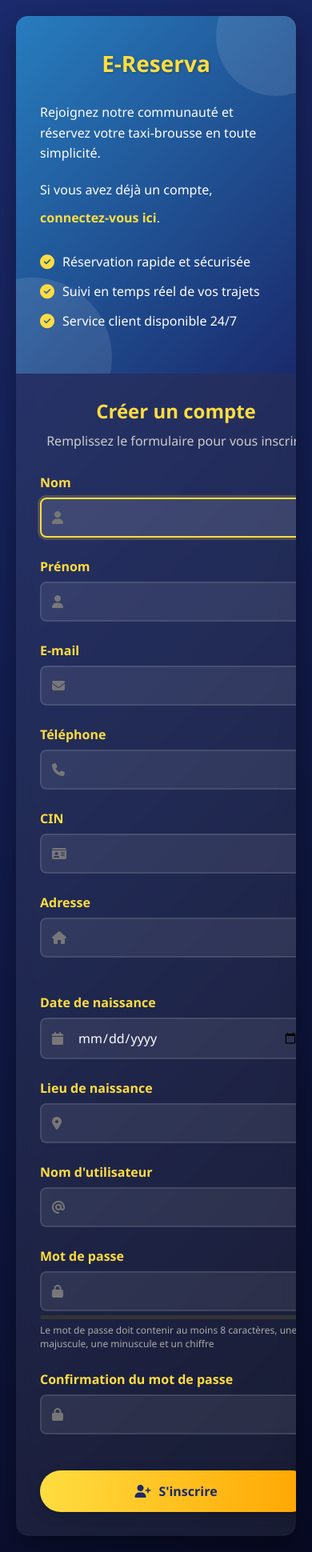
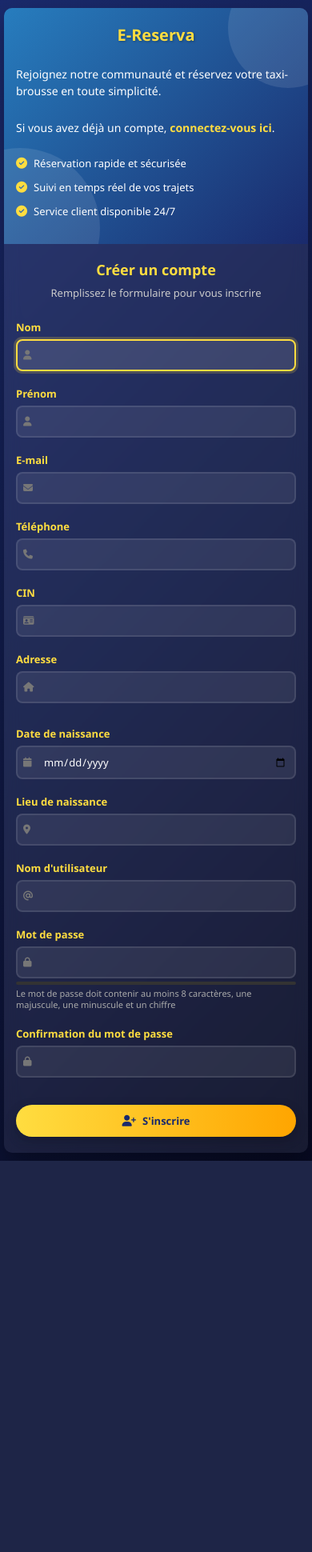
Before and after one commit to AshEric34/E-reserva, a Django app: page /enregistrerUsers/ in a window 390 px wide. Shown: the whole page at 80% size. After the commit the page ends 1451 px from the top, so only its background shows below. Run offline with Django 5.2, Linux system fonts and the light colour scheme.

Commit message:
fix responsive inscription

```diff
--- a/reservation/static/reservation/css/inscription.css
+++ b/reservation/static/reservation/css/inscription.css
@@ -11,7 +11,7 @@ body {
     display: flex;
     justify-content: center;
     align-items: center;
-    padding: 20px;
+    padding: 15px;
     color: white;
 }
 
@@ -41,7 +41,7 @@ body {
     flex: 1;
     min-width: 300px;
     background: linear-gradient(135deg, #277DBE, #1a2a6c);
-    padding: 40px 30px;
+    padding: 30px 25px;
     display: flex;
     flex-direction: column;
     justify-content: center;
@@ -73,13 +73,16 @@ body {
 
 .logo {
     text-align: center;
-    margin-bottom: 30px;
+    margin-bottom: 25px;
 }
 
 .logo h2 {
-    font-size: 28px;
+    font-size: 24px;
     color: #ffdd40;
     text-shadow: 1px 1px 3px rgba(0, 0, 0, 0.3);
+    white-space: nowrap;
+    overflow: hidden;
+    text-overflow: ellipsis;
 }
 
 .welcome-content {
@@ -88,9 +91,11 @@ body {
 }
 
 .welcome-content p {
-    line-height: 1.6;
-    margin-bottom: 20px;
-    font-size: 16px;
+    line-height: 1.5;
+    margin-bottom: 15px;
+    font-size: 15px;
+    word-wrap: break-word;
+    overflow-wrap: break-word;
 }
 
 .welcome-content a {
@@ -108,72 +113,89 @@ body {
 }
 
 .features {
-    margin-top: 30px;
+    margin-top: 25px;
 }
 
 .feature {
     display: flex;
     align-items: center;
-    margin-bottom: 15px;
+    margin-bottom: 12px;
+    font-size: 14px;
 }
 
 .feature i {
     color: #ffdd40;
-    margin-right: 10px;
-    font-size: 18px;
+    margin-right: 8px;
+    font-size: 16px;
+    flex-shrink: 0;
+}
+
+.feature span {
+    word-wrap: break-word;
+    overflow-wrap: break-word;
 }
 
 .form-section {
     flex: 2;
-    min-width: 400px;
-    padding: 30px;
+    min-width: 300px;
+    padding: 25px 20px;
     background: rgba(255, 255, 255, 0.02);
 }
 
 .form-header {
     text-align: center;
-    margin-bottom: 30px;
+    margin-bottom: 25px;
 }
 
 .form-header h2 {
     color: #ffdd40;
-    font-size: 24px;
-    margin-bottom: 10px;
+    font-size: 22px;
+    margin-bottom: 8px;
+    word-wrap: break-word;
+    overflow-wrap: break-word;
 }
 
 .form-header p {
     color: #ccc;
+    font-size: 14px;
+    word-wrap: break-word;
+    overflow-wrap: break-word;
 }
 
 .form-columns {
     display: flex;
     flex-wrap: wrap;
-    gap: 20px;
+    gap: 15px;
 }
 
 .form-column {
     flex: 1;
-    min-width: 300px;
+    min-width: 280px;
 }
 
 .form-column h3 {
     color: #ffdd40;
-    margin-bottom: 20px;
-    padding-bottom: 10px;
+    margin-bottom: 15px;
+    padding-bottom: 8px;
     border-bottom: 2px solid rgba(255, 221, 64, 0.3);
-    font-size: 18px;
+    font-size: 17px;
+    word-wrap: break-word;
+    overflow-wrap: break-word;
 }
 
 .form-group {
-    margin-bottom: 20px;
+    margin-bottom: 15px;
     position: relative;
 }
 
 label {
     display: block;
-    margin-bottom: 8px;
+    margin-bottom: 6px;
     font-weight: 600;
     color: #ffdd40;
+    font-size: 14px;
+    word-wrap: break-word;
+    overflow-wrap: break-word;
 }
 
 .input-with-icon {
@@ -182,10 +204,11 @@ label {
 
 .input-with-icon i {
     position: absolute;
-    left: 15px;
+    left: 12px;
     top: 50%;
     transform: translateY(-50%);
     color: #777;
+    font-size: 14px;
 }
 
 input[type="text"],
@@ -193,10 +216,10 @@ input[type="email"],
 input[type="password"],
 input[type="date"] {
     width: 100%;
-    padding: 12px 15px 12px 45px;
+    padding: 10px 12px 10px 40px;
     border: 2px solid rgba(255, 255, 255, 0.1);
     border-radius: 8px;
-    font-size: 16px;
+    font-size: 15px;
     background: rgba(255, 255, 255, 0.08);
     color: white;
     transition: all 0.3s ease;
@@ -211,25 +234,26 @@ input:focus {
 
 .error {
     color: #ff6b6b;
-    font-size: 14px;
-    margin-top: 5px;
+    font-size: 12px;
+    margin-top: 4px;
     display: flex;
     align-items: center;
 }
 
 .error i {
     margin-right: 5px;
+    font-size: 12px;
 }
 
 .success {
     color: #4CAF50;
-    font-size: 14px;
-    margin-top: 5px;
+    font-size: 12px;
+    margin-top: 4px;
 }
 
 .password-strength {
-    margin-top: 5px;
-    height: 5px;
+    margin-top: 4px;
+    height: 4px;
     border-radius: 5px;
     background: #333;
     overflow: hidden;
@@ -247,21 +271,22 @@ input:focus {
 .strong { background: #2ed573; width: 100%; }
 
 .password-info {
-    font-size: 12px;
+    font-size: 11px;
     color: #aaa;
-    margin-top: 5px;
+    margin-top: 4px;
+    line-height: 1.3;
 }
 
 button {
     background: linear-gradient(to right, #ffdd40, #ffa500);
     color: #1a2a6c;
     border: none;
-    padding: 15px 30px;
-    font-size: 16px;
+    padding: 12px 25px;
+    font-size: 15px;
     border-radius: 50px;
     cursor: pointer;
     width: 100%;
-    margin-top: 20px;
+    margin-top: 15px;
     font-weight: bold;
     transition: all 0.3s ease;
     box-shadow: 0 5px 15px rgba(0, 0, 0, 0.2);
@@ -271,7 +296,8 @@ button {
 }
 
 button i {
-    margin-right: 10px;
+    margin-right: 8px;
+    font-size: 14px;
 }
 
 button:hover {
@@ -284,18 +310,161 @@ button:active {
     transform: translateY(0);
 }
 
-/* Responsive */
+/* Responsive amélioré */
 @media (max-width: 768px) {
+    body {
+        padding: 10px;
+        align-items: flex-start;
+    }
+
     .container {
         flex-direction: column;
+        margin: 10px 0;
+        max-width: 100%;
     }
 
     .welcome-section, .form-section {
         width: 100%;
+        min-width: 100%;
+    }
+
+    .welcome-section {
+        padding: 25px 20px;
+    }
+
+    .form-section {
+        padding: 20px 15px;
     }
 
     .form-columns {
         flex-direction: column;
+        gap: 10px;
+    }
+
+    .form-column {
+        min-width: 100%;
+    }
+
+    .logo h2 {
+        font-size: 22px;
+    }
+
+    .form-header h2 {
+        font-size: 20px;
+    }
+
+    input[type="text"],
+    input[type="email"],
+    input[type="password"],
+    input[type="date"] {
+        padding: 10px 10px 10px 35px;
+        font-size: 14px;
+    }
+
+    .input-with-icon i {
+        left: 10px;
+        font-size: 13px;
+    }
+
+    button {
+        padding: 12px 20px;
+        font-size: 14px;
+    }
+}
+
+@media (max-width: 480px) {
+    body {
+        padding: 5px;
+    }
+
+    .container {
+        margin: 5px 0;
+        border-radius: 10px;
+    }
+
+    .welcome-section, .form-section {
+        padding: 20px 15px;
+    }
+
+    .logo h2 {
+        font-size: 20px;
+    }
+
+    .welcome-content p {
+        font-size: 14px;
+    }
+
+    .feature {
+        font-size: 13px;
+    }
+
+    .feature i {
+        font-size: 14px;
+    }
+
+    .form-header h2 {
+        font-size: 18px;
+    }
+
+    .form-header p {
+        font-size: 13px;
+    }
+
+    .form-column h3 {
+        font-size: 16px;
+    }
+
+    label {
+        font-size: 13px;
+    }
+
+    input[type="text"],
+    input[type="email"],
+    input[type="password"],
+    input[type="date"] {
+        padding: 9px 9px 9px 32px;
+        font-size: 13px;
+    }
+
+    .input-with-icon i {
+        left: 9px;
+        font-size: 12px;
+    }
+
+    button {
+        padding: 11px 18px;
+        font-size: 13px;
+    }
+
+    .messages-container {
+        max-width: 90%;
+        right: 5%;
+    }
+}
+
+@media (max-width: 360px) {
+    .welcome-section, .form-section {
+        padding: 15px 12px;
+    }
+
+    .logo h2 {
+        font-size: 18px;
+    }
+
+    .welcome-content p {
+        font-size: 13px;
+    }
+
+    .feature {
+        font-size: 12px;
+    }
+
+    .form-header h2 {
+        font-size: 17px;
+    }
+
+    .form-column h3 {
+        font-size: 15px;
     }
 }
 
```
Also changed, not shown: other parts of reservation/static/reservation/css/inscription.css (+14 -10 lines), reservation/static/reservation/css/style.css (+22 -0 lines), reservation/templates/inscription.html (indentation only).
